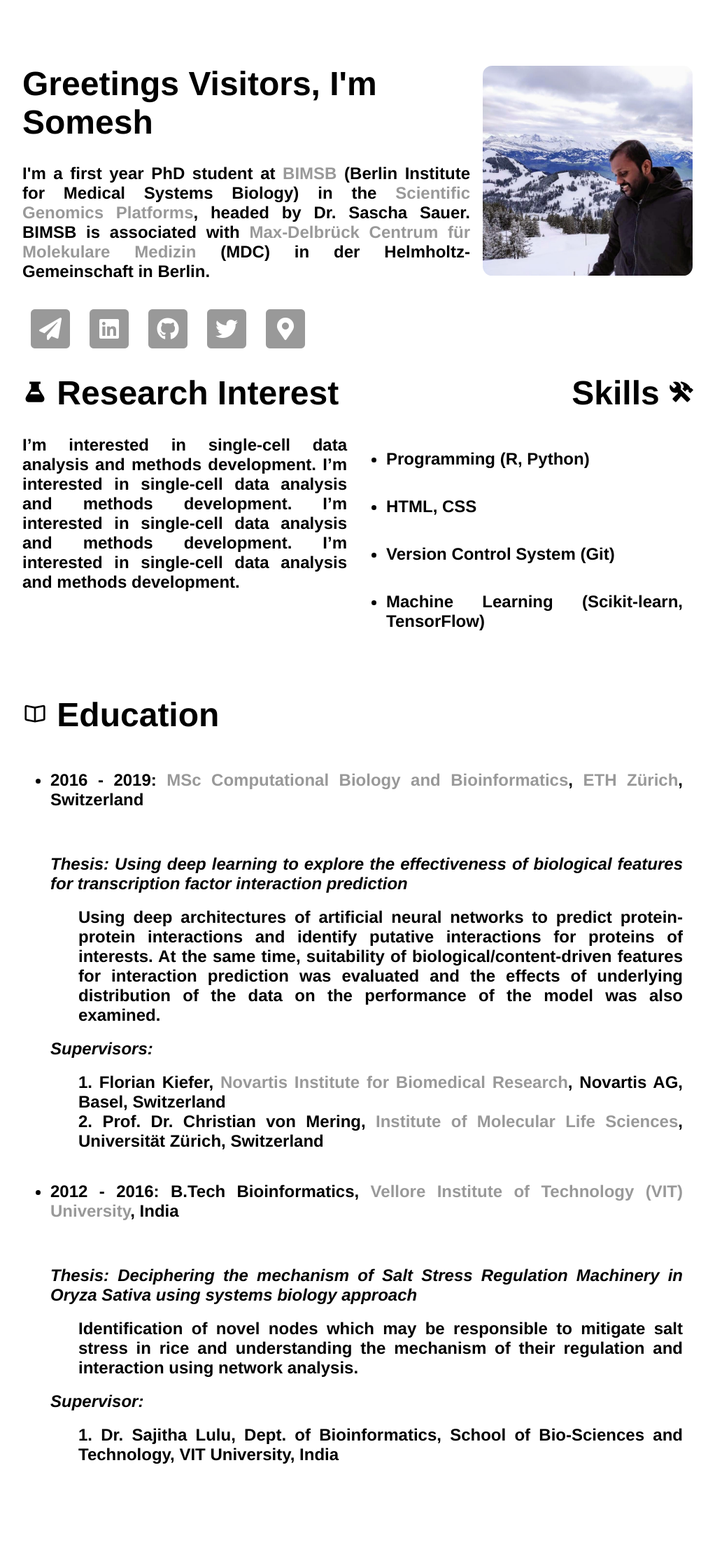
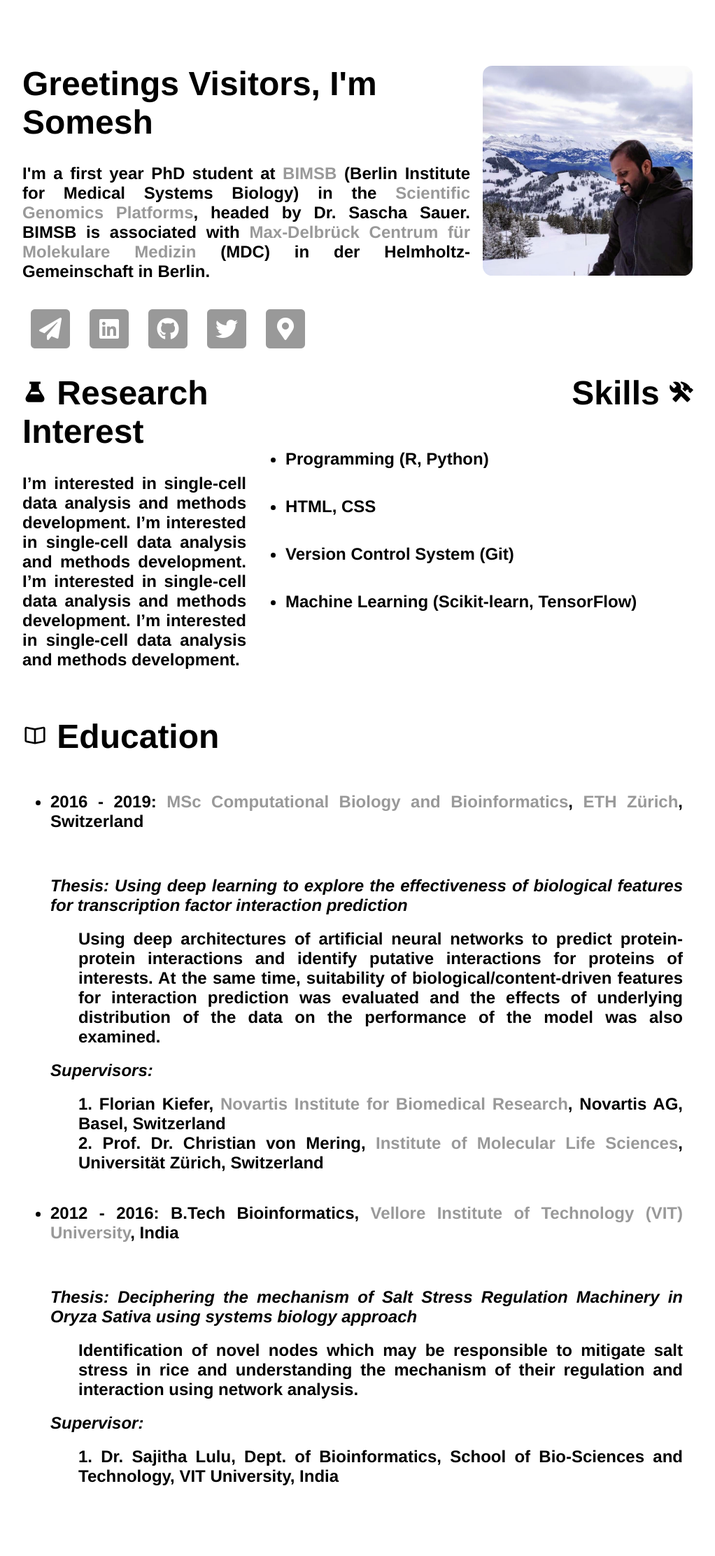
Before and after one commit to saisomesh2594/saisomesh2594.github.io, a Jekyll site: the page built from index.html, in a window 1280 px wide. Shown: the whole page at 70% size, without its empty margins (128-1150 px from the left). Built offline with Jekyll 4.4.1, drawn with Linux system fonts in a browser that asks for light colours; before the commit the page ends 2193 px from its top, so only the background shows below that.

Commit message:
Update main.css

```diff
--- a/css/main.css
+++ b/css/main.css
@@ -108,13 +108,13 @@ table, th, td {
 #researchtrial {
 	float: left;
 	justify-content: space-between;
-	width: 50%;
+	width: 35%;
 }
 
 #twitter {
 	padding-top: 0rem;
 	float: left;
-	width: 50%;
+	width: 65%;
 }
 
 
```
